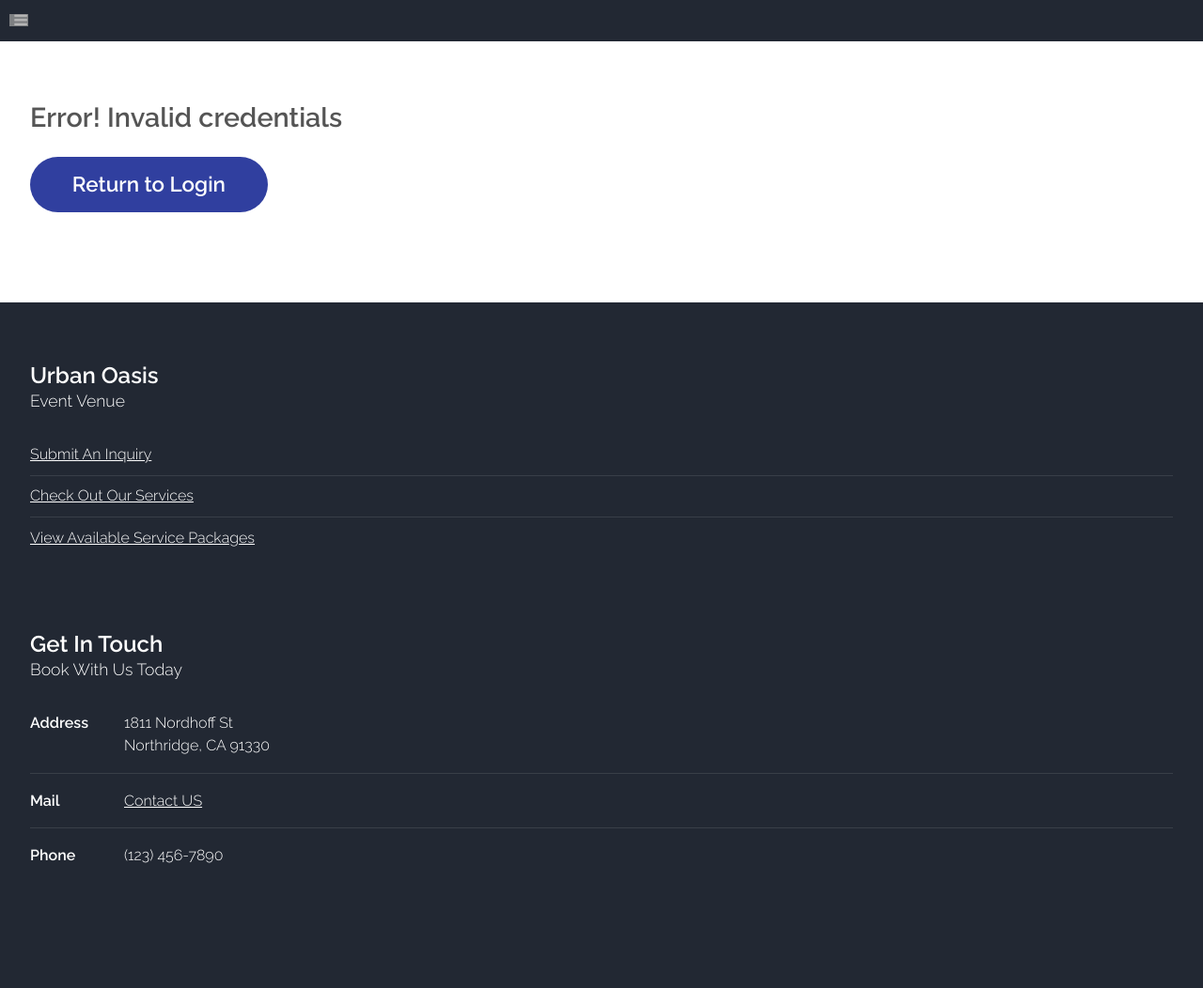
After one commit to Lu-lo/Urban-Oasis-Website, a PHP site: page /error.html in a window 1280 px wide. The commit adds this page. Shown: the whole page at 94% size. Run offline with PHP 8.4, Linux system fonts and the light colour scheme; grey boxes are pictures that could not be loaded.

Commit message:
Add files via upload

```diff
--- /dev/null
+++ b/error.html
@@ -0,0 +1,119 @@
+<!DOCTYPE HTML>
+<!--
+	Horizons by TEMPLATED
+	templated.co @templatedco
+	Released for free under the Creative Commons Attribution 3.0 license (templated.co/license)
+-->
+<html>
+	<head>
+		<title>Error!</title>
+		<meta http-equiv="content-type" content="text/html; charset=utf-8" />
+		<meta name="description" content="" />
+		<meta name="keywords" content="" />
+		<!--[if lte IE 8]><script src="css/ie/html5shiv.js"></script><![endif]-->
+		<script src="js/jquery.min.js"></script>
+		<script src="js/jquery.dropotron.min.js"></script>
+		<script src="js/skel.min.js"></script>
+		<script src="js/skel-layers.min.js"></script>
+		<script src="js/init.js"></script>
+		<noscript>
+			<link rel="stylesheet" href="css/skel.css" />
+			<link rel="stylesheet" href="css/style.css" />
+		</noscript>
+		<!--[if lte IE 8]><link rel="stylesheet" href="css/ie/v8.css" /><![endif]-->
+	</head>
+	<body class="no-sidebar">
+		<!-- Header -->
+		<div id="header">
+			<div class="container">
+
+				<!-- Logo -->
+				<h1><a href="index.html"><img src="images/logo.png" width="400"></a></h1>
+
+				<!-- Nav -->
+				<nav id="nav">
+					<ul>
+						<li><a href="index.html">Home</a></li>
+						<li><a href="left-sidebar.html">About Us</a></li>
+							<li>
+								<a href="Services.html">Our Services</a>
+								<ul>
+									<li><a href="ServicesDetails.html#bartending">Bartending</a></li>
+									<li><a href="ServicesDetails.html#catering">Catering</a></li>
+									<li><a href="ServicesDetails.html#entertainment">Entertainment</a></li>
+									<li><a href="ServicesDetails.html#photography">Photography</a></li>
+								</ul>
+							</li>
+						<li><a href="contact-us.html">Contact Us</a></li>
+					</ul>
+				</nav>
+
+			</div>
+		</div>
+		<!-- Main -->
+		<div id="main" class="wrapper style1">
+			<div class="container">
+				<section>
+					<header class="major">
+						<h2>Error! Invalid credentials</h2>
+                        <br>
+						<a href="login.html" class="button alt">Return to Login</a>
+					</header>
+				</section>
+			</div>
+		</div>
+		<!-- Footer -->
+		<div id="footer">
+			<div class="container">
+
+				<!-- Lists -->
+				<div class="row">
+					<div class="8u">
+						<section>
+							<header class="major">
+								<h2>Urban Oasis</h2>
+								<span class="byline">Event Venue</span>
+							</header>
+							<div class="row">
+								<section class="6u">
+									<ul class="default">
+										<li><a href="Services.html#inquiryButton">Submit An Inquiry</a></li>
+										<li><a href="Services.html">Check Out Our Services</a></li>
+										<li><a href="ServicesDetails.html">View Available Service Packages</a></li>
+									</ul>
+								</section>
+							</div>
+						</section>
+					</div>
+					<div class="4u">
+						<section>
+							<header class="major">
+								<h2>Get In Touch</h2>
+								<span class="byline">Book With Us Today</span>
+							</header>
+							<ul class="contact">
+								<li>
+									<span class="address">Address</span>
+									<span>1811 Nordhoff St <br />Northridge, CA 91330</span>
+								</li>
+								<li>
+									<span class="mail">Mail</span>
+									<span><a href="contact-us.html">Contact US</a></span>
+								</li>
+								<li>
+									<span class="phone">Phone</span>
+									<span>(123) 456-7890</span>
+								</li>
+							</ul>
+						</section>
+					</div>
+				</div>
+
+				<!-- Copyright
+				<div class="copyright">
+					Design: <a href="http://templated.co">TEMPLATED</a> Images: <a href="http://unsplash.com">Unsplash</a> (<a href="http://unsplash.com/cc0">CC0</a>)
+				</div> -->
+
+			</div>
+		</div>
+	</body>
```
Also changed, not shown: main.php (+43 -5 lines).
